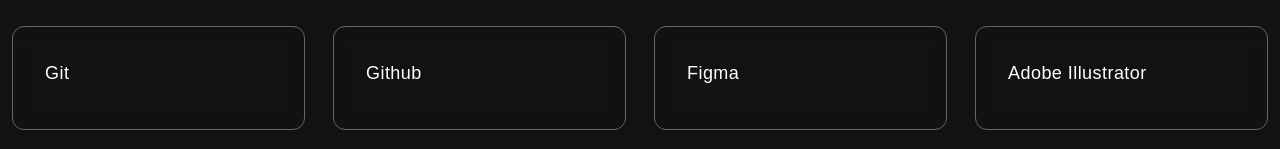
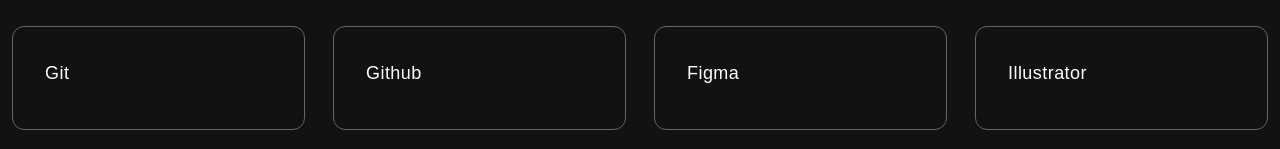
Before and after one commit to teajhaney/seobinim, a Next.js app: page / in a window 1280 px wide. Shown: the part 2198-2347 px from the top of the page. Built offline with nearby package versions, Linux system fonts and the light colour scheme.

Commit message:
fix: update service descriptions for clarity and consistency

```diff
--- a/src/constant.ts
+++ b/src/constant.ts
@@ -138,6 +138,6 @@
   },
   {
     id: 11,
-    title: "Adobe Illustrator",
+    title: "Illustrator",
   },
 ];
```
